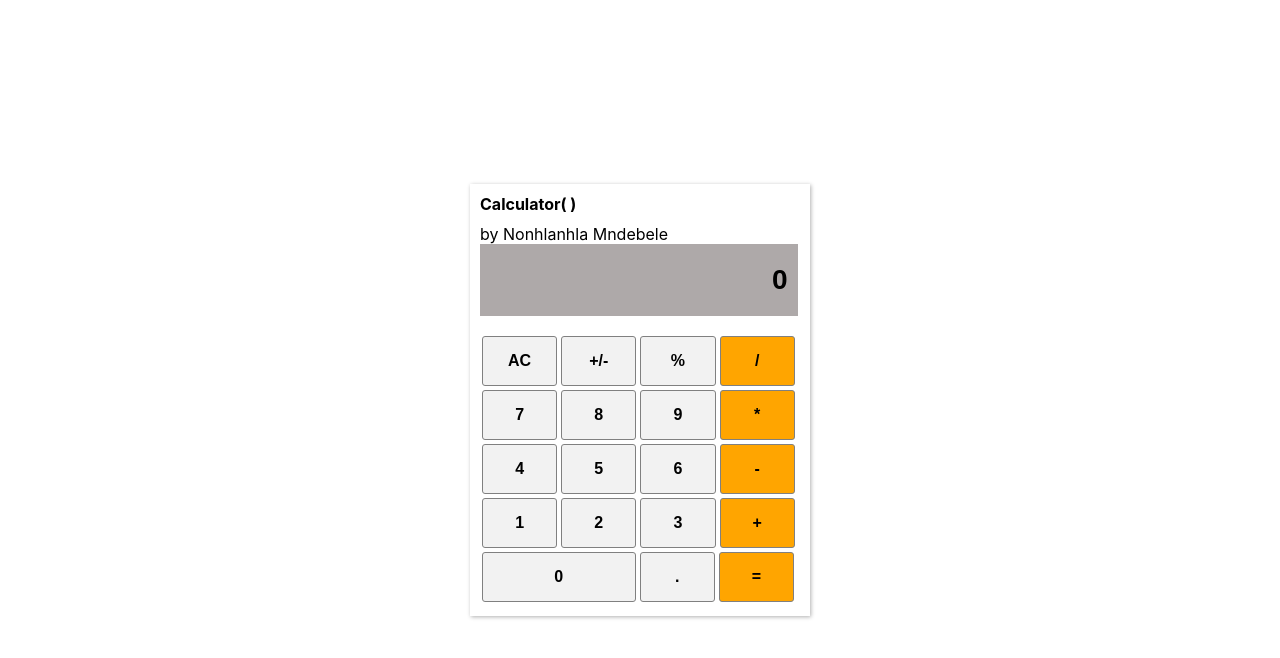
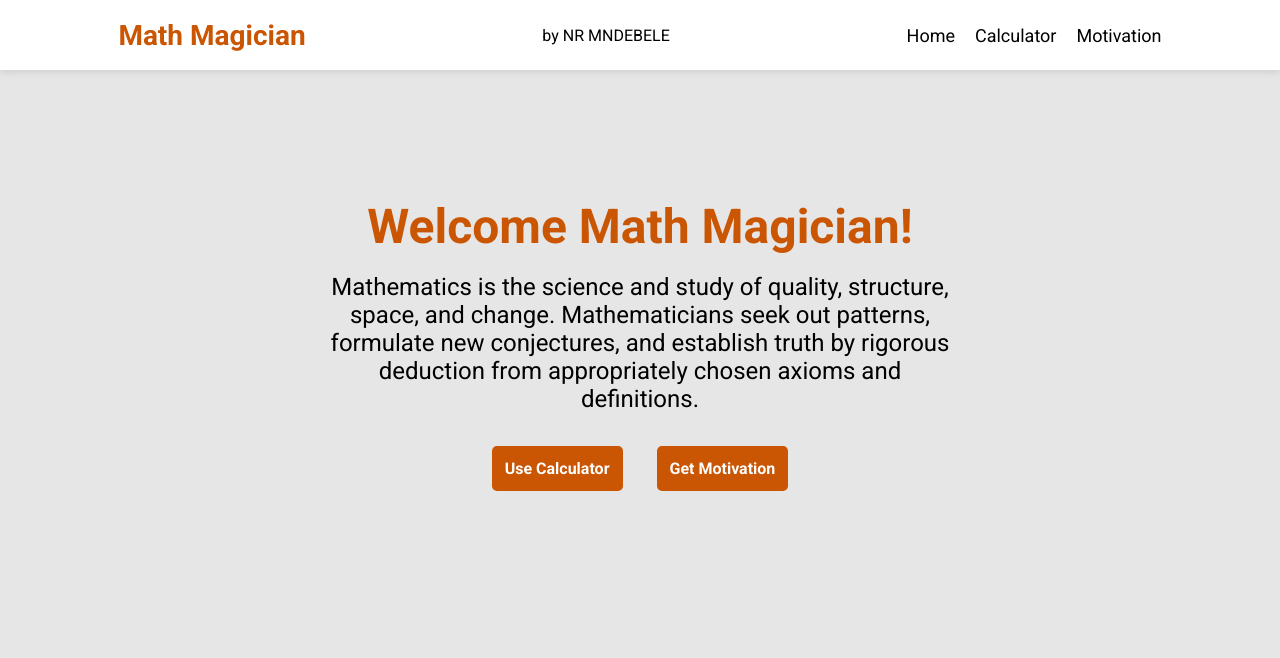
Before and after one commit to 29td/Maths-Magicians, a React (Create React App) app: page / in a window 1280 px wide. Shown: the top 658 px of the page. Built offline with nearby package versions, Linux system fonts and the light colour scheme.

Commit message:
full website

```diff
--- a/package.json
+++ b/package.json
@@ -10,6 +10,7 @@
     "prop-types": "^15.8.1",
     "react": "^18.2.0",
     "react-dom": "^18.2.0",
+    "react-router-dom": "^6.3.0",
     "react-scripts": "^5.0.1",
     "web-vitals": "^2.1.4"
   },
--- a/src/App.js
+++ b/src/App.js
@@ -1,10 +1,23 @@
-import './App.css';
 import React from 'react';
-import Calculator from './Components/Calculator';
+import { BrowserRouter as Router, Route, Routes } from 'react-router-dom';
+import Home from './pages/home';
+import CalculatorContainer from './pages/Container';
+import Quote from './pages/quotes';
 
-class App extends React.Component {
+class App extends React.PureComponent {
   render() {
-    return <Calculator />;
+    return (
+      <Router>
+        <div className="App">
+          <Routes>
+            <Route path="/" element={<Home />} />
+            <Route path="/Calculator" element={<CalculatorContainer />} />
+            <Route path="/pages/quotes" element={<Quote />} />
+          </Routes>
+        </div>
+      </Router>
+    );
   }
 }
+
 export default App;
--- /dev/null
+++ b/src/Components/Navbar.js
@@ -0,0 +1,23 @@
+import React from 'react';
+import { Link } from 'react-router-dom';
+import '../css/Navbar.css';
+
+const Navbar = () => (
+  <nav>
+    <h1 className="logo">Math Magician</h1>
+    <p>by NR MNDEBELE</p>
+    <ul>
+      <li>
+        <Link to="/">Home</Link>
+      </li>
+      <li>
+        <Link to="/Calculator">Calculator</Link>
+      </li>
+      <li>
+        <Link to="./pages/quotes">Motivation</Link>
+      </li>
+    </ul>
+  </nav>
+);
+
+export default Navbar;
--- /dev/null
+++ b/src/css/Navbar.css
@@ -0,0 +1,36 @@
+* {
+  padding: 0;
+  margin: 0;
+}
+
+nav {
+  display: flex;
+  justify-content: space-around;
+  align-items: center;
+  height: 70px;
+  background: #fff;
+  box-shadow: 0 2.98256px 7.4564px rgba(0, 0, 0, 0.1);
+}
+
+.logo {
+  margin: 0;
+  padding: 0;
+  font-size: 28px;
+  color: hsl(25, 98%, 40%);
+}
+
+ul {
+  list-style: none;
+  display: flex;
+  gap: 20px;
+  font-size: 18px;
+}
+
+li {
+  cursor: pointer;
+}
+
+a {
+  color: #000;
+  text-decoration: none;
+}
--- /dev/null
+++ b/src/css/home.css
@@ -0,0 +1,56 @@
+@import url('https://fonts.googleapis.com/css2?family=Roboto:ital,wght@0,100;0,300;0,400;0,500;0,700;0,900;1,100;1,300;1,400;1,500;1,700;1,900&display=swap');
+
+* {
+  font-family: 'Roboto', sans-serif;
+}
+
+body {
+  background: hsl(0, 0%, 90%);
+}
+
+main {
+  padding-top: 10%;
+  overflow: hidden;
+  display: flex;
+  flex-direction: column;
+  align-items: center;
+  justify-content: center;
+}
+
+main h1 {
+  color: hsl(25, 98%, 40%);
+  font-size: 3rem;
+}
+
+.home-text {
+  margin: 18px 0;
+  font-size: 24px;
+  text-align: center;
+  max-width: 50%;
+}
+
+.ctc-btns {
+  margin-top: 15px;
+  display: flex;
+  gap: 30px;
+}
+
+.ctc-btns button {
+  background-color: hsl(25, 98%, 40%);
+  color: #fff;
+  font-size: 16px;
+  padding: 13px;
+  border: 0;
+  border-radius: 5px;
+  cursor: pointer;
+  width: fit-content;
+}
+
+.ctc-btns button:hover {
+  opacity: 0.9;
+}
+
+.ctc-btns a {
+  color: #fff;
+  text-decoration: none;
+}
--- /dev/null
+++ b/src/css/quotes.css
@@ -0,0 +1,23 @@
+.quote-container {
+  position: absolute;
+  top: 50%;
+  left: 50%;
+  -ms-transform: translate(-50%, -50%);
+  transform: translate(-50%, -50%);
+  width: 70vw;
+  padding: 0 20px;
+}
+
+.quote {
+  display: flex;
+  flex-direction: column;
+  font-size: 32px;
+  text-align: center;
+}
+
+.author {
+  font-style: italic;
+  font-size: 24px;
+  align-self: flex-end;
+  padding: 12px 80px;
+}
--- /dev/null
+++ b/src/pages/Container.js
@@ -0,0 +1,12 @@
+import React from 'react';
+import Calculator from '../Components/Calculator';
+import Navbar from '../Components/Navbar';
+
+const CalculatorContainer = () => (
+  <div className="calcContainer">
+    <Navbar />
+    <Calculator />
+  </div>
+);
+
+export default CalculatorContainer;
--- /dev/null
+++ b/src/pages/home.js
@@ -0,0 +1,28 @@
+import React from 'react';
+import { Link } from 'react-router-dom';
+import Navbar from '../Components/Navbar';
+import '../css/home.css';
+
+const Home = () => (
+  <div className="home-container">
+    <Navbar />
+    <main>
+      <h1>Welcome Math Magician!</h1>
+      <p className="home-text">
+        Mathematics is the science and study of quality, structure, space, and change.
+        Mathematicians seek out patterns, formulate new conjectures,
+        and establish truth by rigorous deduction from appropriately chosen axioms and definitions.
+      </p>
+      <div className="ctc-btns">
+        <Link to="/Calculator">
+          <button type="button">Use Calculator</button>
+        </Link>
+        <Link to="./pages/quotes">
+          <button type="button">Get Motivation</button>
+        </Link>
+      </div>
+    </main>
+  </div>
+);
+
+export default Home;
--- /dev/null
+++ b/src/pages/quotes.js
@@ -0,0 +1,30 @@
+import React, { useEffect } from 'react';
+import Navbar from '../Components/Navbar';
+import '../css/quotes.css';
+
+const Quote = () => {
+  useEffect(() => {
+    const fetchQuotes = async () => {
+      const data = await fetch('https://random-math-quote-api.herokuapp.com/');
+      const json = await data.json();
+      document.querySelector('.quote').innerHTML = `
+        &quot;${json.quote}&quot;
+        <br>
+        <cite class='author'>-${json.author}</cite>
+      `;
+    };
+
+    fetchQuotes();
+  });
+
+  return (
+    <div>
+      <Navbar />
+      <blockquote className="quote-container">
+        <p className="quote" />
+      </blockquote>
+    </div>
+  );
+};
+
+export default Quote;
```
Also changed, not shown: 1 other file (tests, documents, lock files or other folders).
